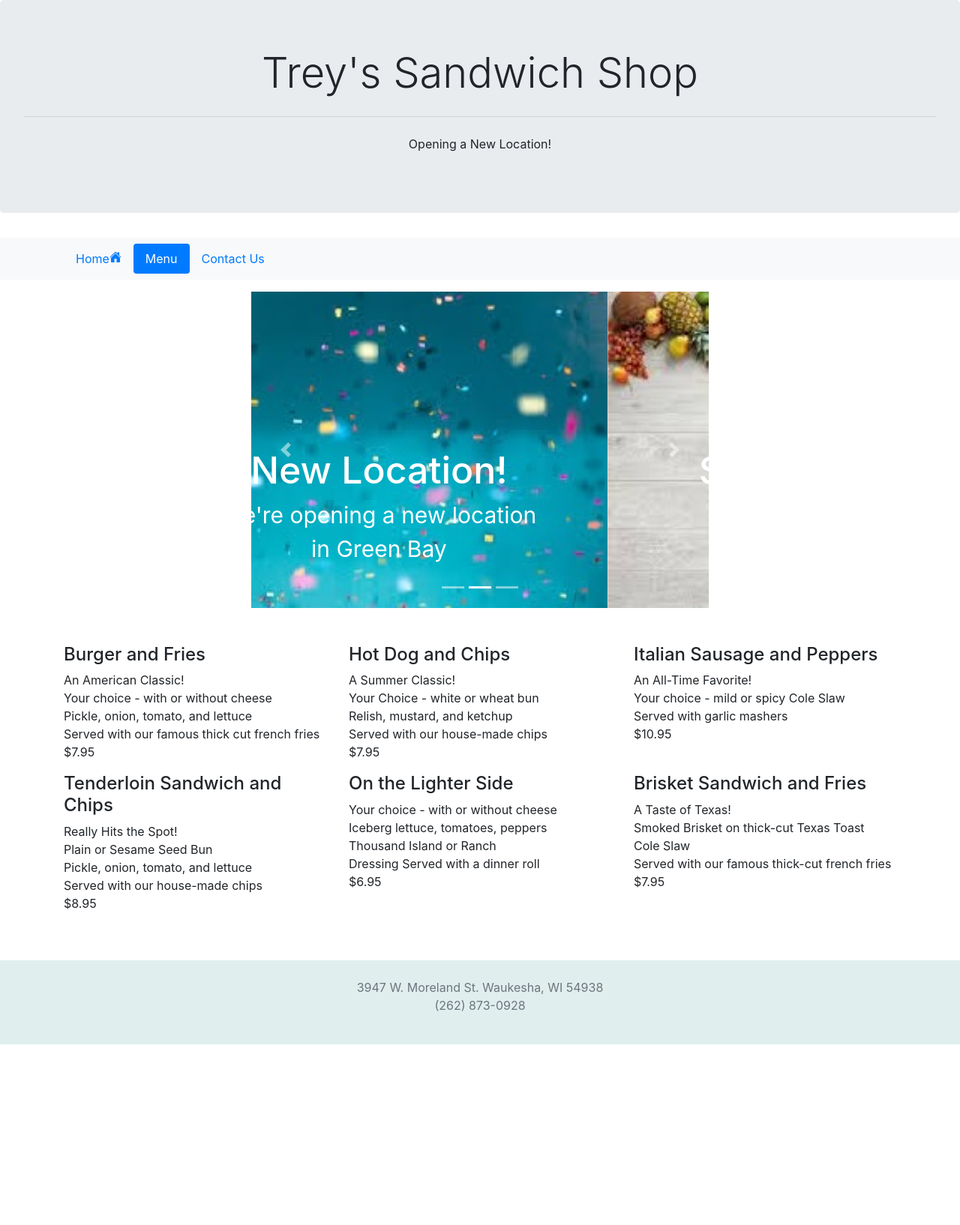
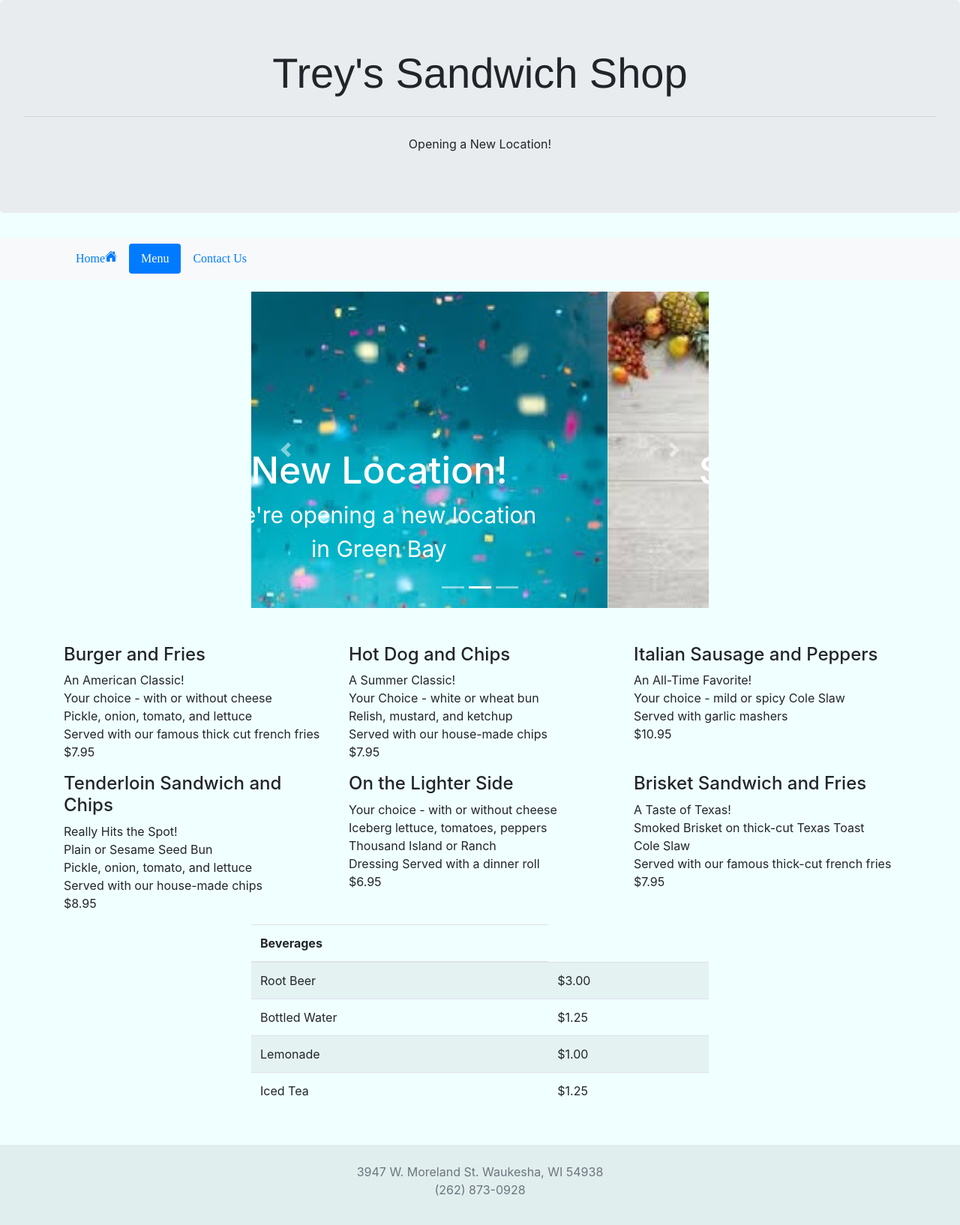
Before and after one commit to alkluenker/Canvas, a plain HTML site: page RestaurantSite3/menu.html in a window 1280 px wide. Shown: the whole page at 75% size. Before the commit the page ends 1393 px from the top, so only its background shows below. Drawn offline with nearby package versions, Linux system fonts and the light colour scheme.

Commit message:
more css for restaurant site

```diff
--- a/RestaurantSite3/menu.html
+++ b/RestaurantSite3/menu.html
@@ -45,7 +45,7 @@ Most Recent Revision:
 
 
     <div class="jumbotron">
-        <h1 class="display-4 text-center">Trey's Sandwich Shop</h1>
+        <h1 class="display-4 text-center restname" >Trey's Sandwich Shop</h1>
 
         <hr class="my-4">
         <p class="text-center">Opening a New Location!</p>
@@ -237,6 +237,43 @@ Most Recent Revision:
 
     </div>
 
+
+    <div class="container col-6">
+
+        <table class="table table-striped">
+            <thead>
+              <tr>
+                <th scope="col">Beverages</th>
+
+              </tr>
+            </thead>
+            <tbody>
+              <tr>
+                <td>Root Beer</td>
+
+                <td>$3.00</td>
+
+              </tr>
+              <tr>
+                <td>Bottled Water</td>
+                <td>$1.25</td>
+
+              </tr>
+              <tr>
+                <td>Lemonade</td>
+                <td>$1.00</td>
+
+              </tr>
+              <tr>
+                <td>Iced Tea</td>
+                <td>$1.25</td>
+
+              </tr>
+            </tbody>
+          </table>
+
+    </div>
+
     <!--<section>
 
         <article>
--- a/RestaurantSite3/styles/style.css
+++ b/RestaurantSite3/styles/style.css
@@ -1,3 +1,11 @@
+body {
+    background-color: azure;
+}
+
+.restname {
+    font-family: 'Franklin Gothic Medium', 'Arial Narrow', Arial, sans-serif;
+}
+
 .errors {
 
     color: red;
@@ -29,3 +37,40 @@ h5 {
         width: 50%;
     }
 }
+
+#validinfo {
+    color: green;
+    font-size: 30px;
+
+}
+
+.formtext {
+    font-weight: bold;
+}
+
+
+a {
+    font-family: 'Times New Roman', Times, serif;
+
+
+}
+
+
+
+a:visited {
+    color: gray;
+
+}
+
+a:hover {
+
+
+    font-family: cursive;
+    font-weight: bold;
+}
+
+a:active {
+    font-family: monospace;
+    text-decoration: none;
+
+}
```
Also changed, not shown: RestaurantSite3/contact.html (+9 -9 lines), RestaurantSite3/index.html (+1 -1 lines).
